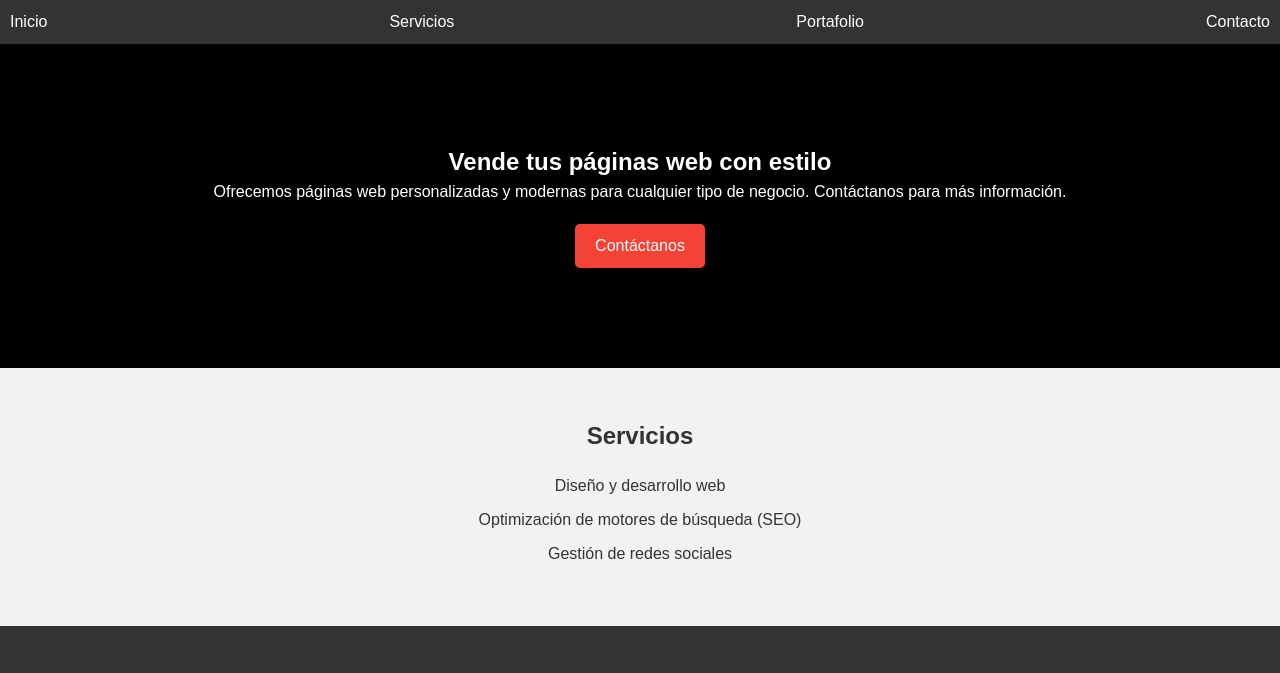
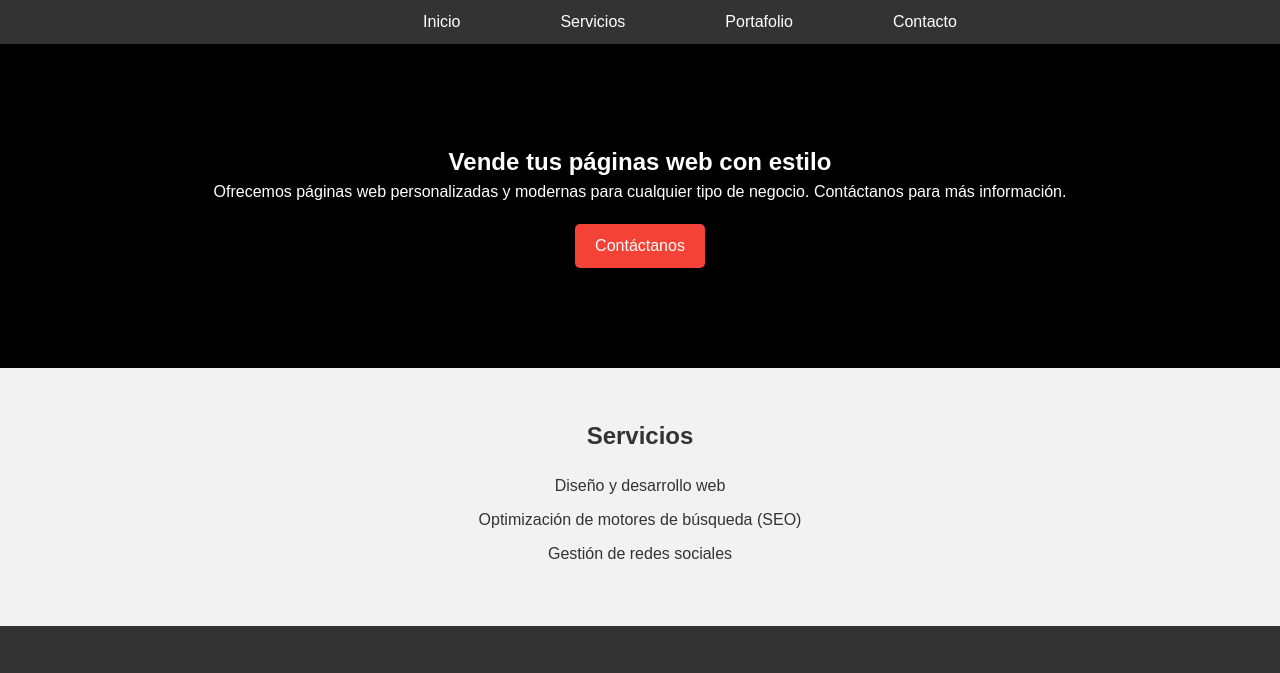
Before and after one commit to felixtenamx/PaginaChatGPT, a plain HTML site: page index.html in a window 1280 px wide. Shown: the top 673 px of the page. Drawn offline with Linux system fonts and the light colour scheme.

Commit message:
Cambio en el estilo del menú

```diff
--- a/style.css
+++ b/style.css
@@ -21,17 +21,15 @@
   nav ul {
     list-style: none;
     display: flex;
-    justify-content: space-between;
+    justify-content: center;
   }
 
-  /* .nav-list {
-    display: flex;
-    list-style: none;
-  } */
+
 
   nav a {
     color: #fff;
     text-decoration: none;
+    padding-left: 100px;
   }
 
   .hero {
```
